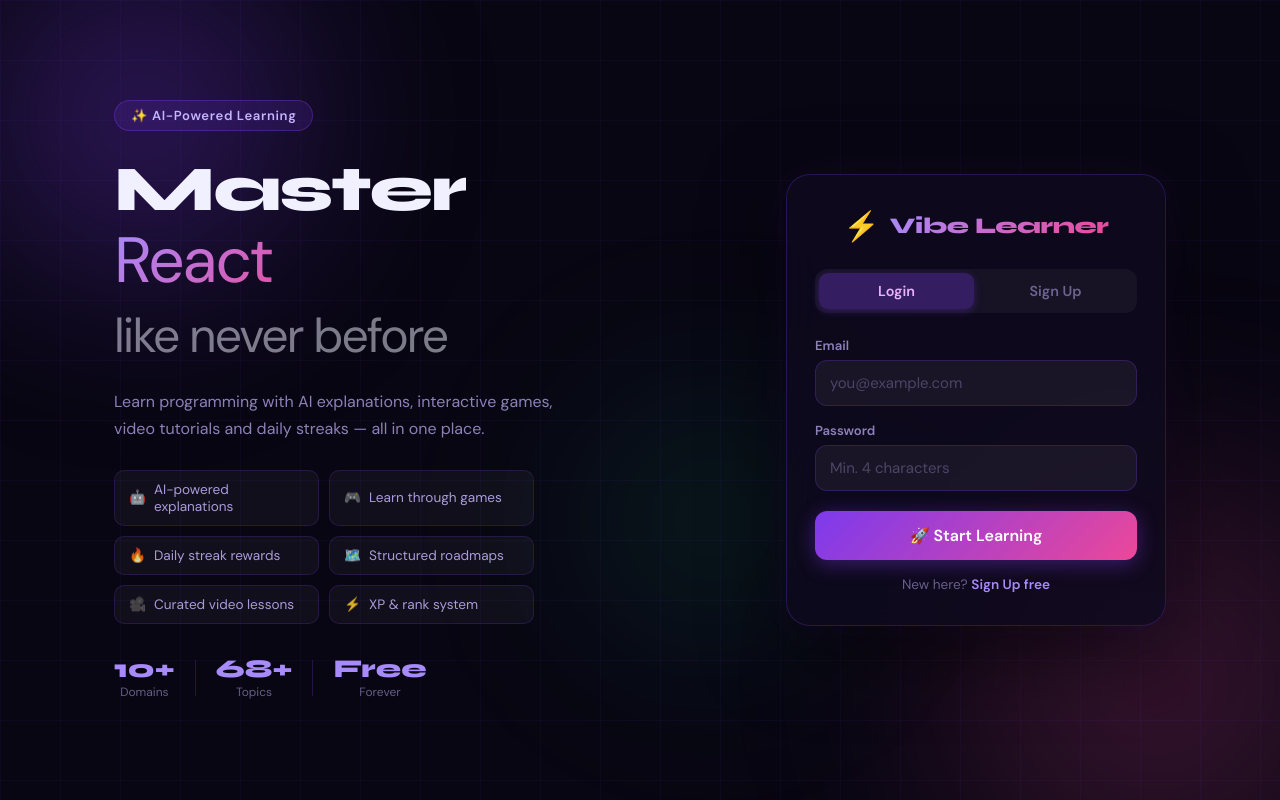
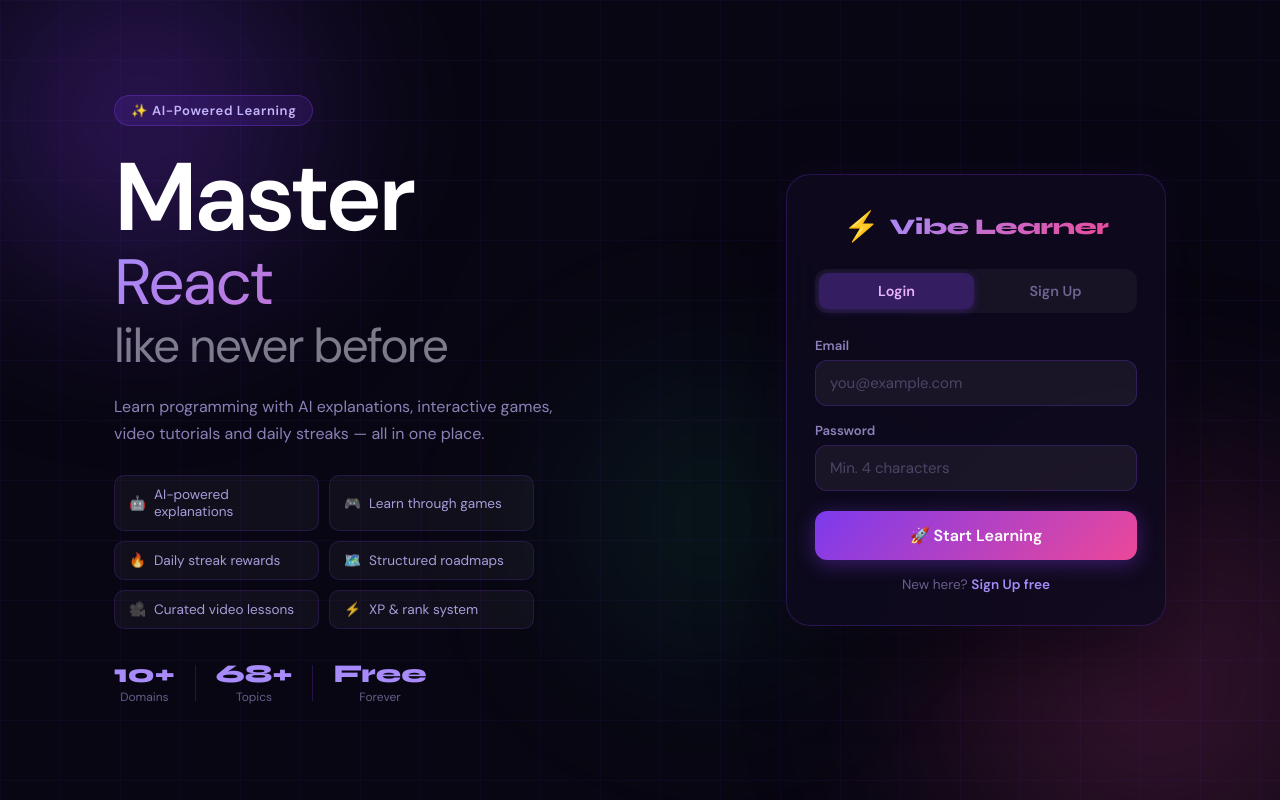
Before and after one commit to Yakub-bmsce/Vibe-coding-Hub, a React (Create React App) app: page /login in a window 1280 px wide. Built offline with nearby package versions, Linux system fonts and the light colour scheme; no server answers.

Commit message:
fix: hide chatbot on login page, make MASTER text large and bold

```diff
--- a/src/App.js
+++ b/src/App.js
@@ -1,5 +1,5 @@
 import React, { useState } from 'react';
-import { BrowserRouter as Router, Routes, Route, Navigate } from 'react-router-dom';
+import { BrowserRouter as Router, Routes, Route, Navigate, useLocation } from 'react-router-dom';
 import { AuthProvider, useAuth } from './context/AuthContext';
 import { ThemeProvider } from './context/ThemeContext';
 import LoginPage from './pages/LoginPage';
@@ -20,6 +20,8 @@ const ProtectedRoute = ({ children }) => {
 
 function AppContent() {
   const { isAuthenticated } = useAuth();
+  const location = useLocation();
+  const isLoginPage = location.pathname === '/login' || location.pathname === '/';
 
   return (
     <>
@@ -35,7 +37,7 @@ function AppContent() {
         <Route path="/revision" element={<ProtectedRoute><RevisionPage /></ProtectedRoute>} />
         <Route path="/" element={<Navigate to="/login" />} />
       </Routes>
-      {isAuthenticated && <ChatbotWidget />}
+      {isAuthenticated && !isLoginPage && <ChatbotWidget />}
     </>
   );
 }
--- a/src/pages/LoginPage.jsx
+++ b/src/pages/LoginPage.jsx
@@ -60,8 +60,8 @@ const LoginPage = () => {
           <div className="hero-badge">✨ AI-Powered Learning</div>
 
           <h1 className="hero-title">
-            Master<br />
-            <span className="hero-rotating">{DOMAINS[domainIdx]}</span><br />
+            <span className="hero-master">Master</span>
+            <span className="hero-rotating">{DOMAINS[domainIdx]}</span>
             <span className="hero-sub">like never before</span>
           </h1>
 
--- a/src/styles/LoginPage.css
+++ b/src/styles/LoginPage.css
@@ -101,6 +101,17 @@
   color: #f0f0ff;
   margin-bottom: 20px;
   letter-spacing: -0.03em;
+  display: flex;
+  flex-direction: column;
+  gap: 2px;
+}
+
+.hero-master {
+  font-size: clamp(3.5rem, 8vw, 6rem);
+  font-weight: 800;
+  color: #ffffff;
+  line-height: 1;
+  letter-spacing: -0.04em;
 }
 
 .hero-rotating {
```
